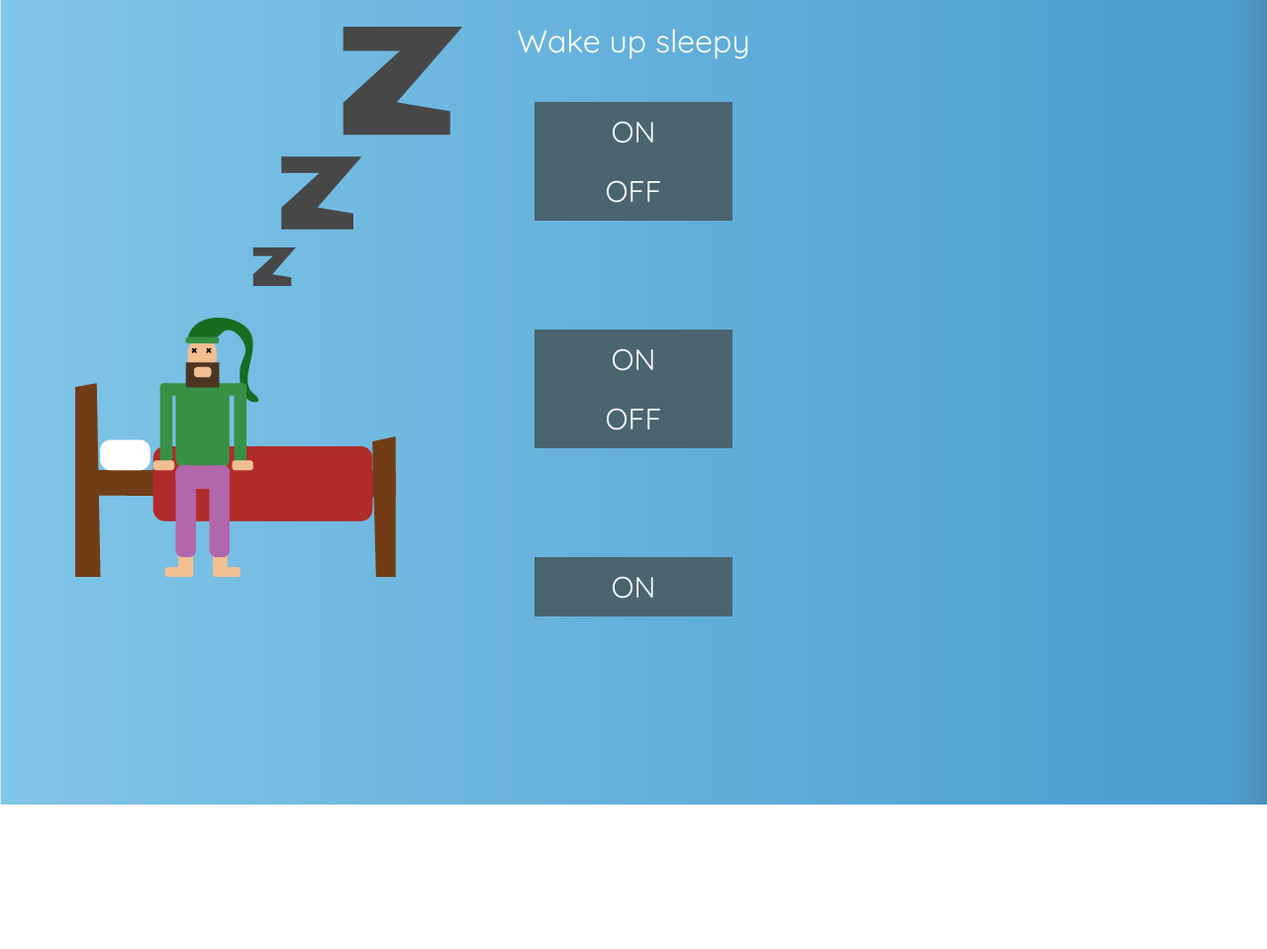
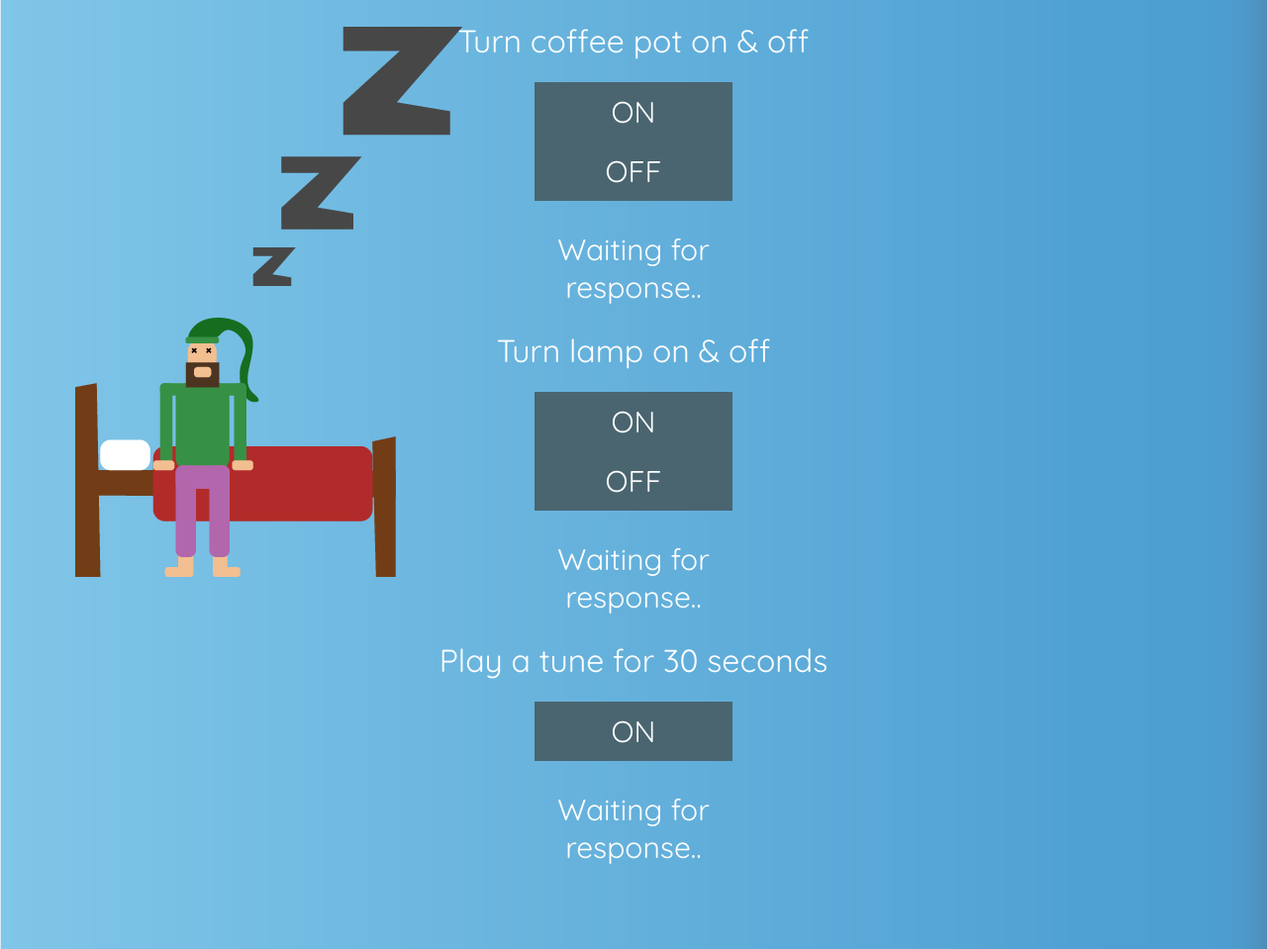
Before and after one commit to karlsoderby/karlhafsa, a website: page public/index.html in a window 1280 px wide. Shown: the whole page at 99% size. Before the commit the page ends 813 px from the top, so only its background shows below. Drawn offline with Linux system fonts and the light colour scheme.

Commit message:
Update index.html

```diff
--- a/public/index.html
+++ b/public/index.html
@@ -8,20 +8,23 @@
 
 </head>
 <body>
-  <h1>Wake up sleepy</h1>
-  <br>
+  <h1>Turn coffee pot on & off</h1>
+
 
   <div class="grow">
   <input class ="connectButton"type="submit" value="ON"  onclick="send('lamp'); displayDiv();">
 
   </div>
+
   <div class ="grow">
     <input class ="connectButton"type="submit" value="OFF"  onclick="send('lamp2'); displayDiv1();">
 
   </div>
-  <div id="results"></div>
+  <div id="results">
+      Waiting for response..
+  </div>
   <br>
-
+  <h1>Turn lamp on & off</h1>
   <div class ="grow">
       <input class ="connectButton"type="submit" value="ON"  onclick="send('lamp3'); displayDiv2();">
     </div>
@@ -30,15 +33,17 @@
       </div>
 
 <div id="results1">
+  Waiting for response..
   </div>
-<br>
+  <br>
+  <h1>Play a tune for 30 seconds</h1>
     <div class ="grow">
         <input class ="connectButton"type="submit" value="ON"  onclick="send('lamp5'); displayDiv4();">
       </div>
 
 
   <div id="results2">
-
+      Waiting for response..
 </div>
 
   <script src="lib/reconnecting-websocket.js"></script>
```
